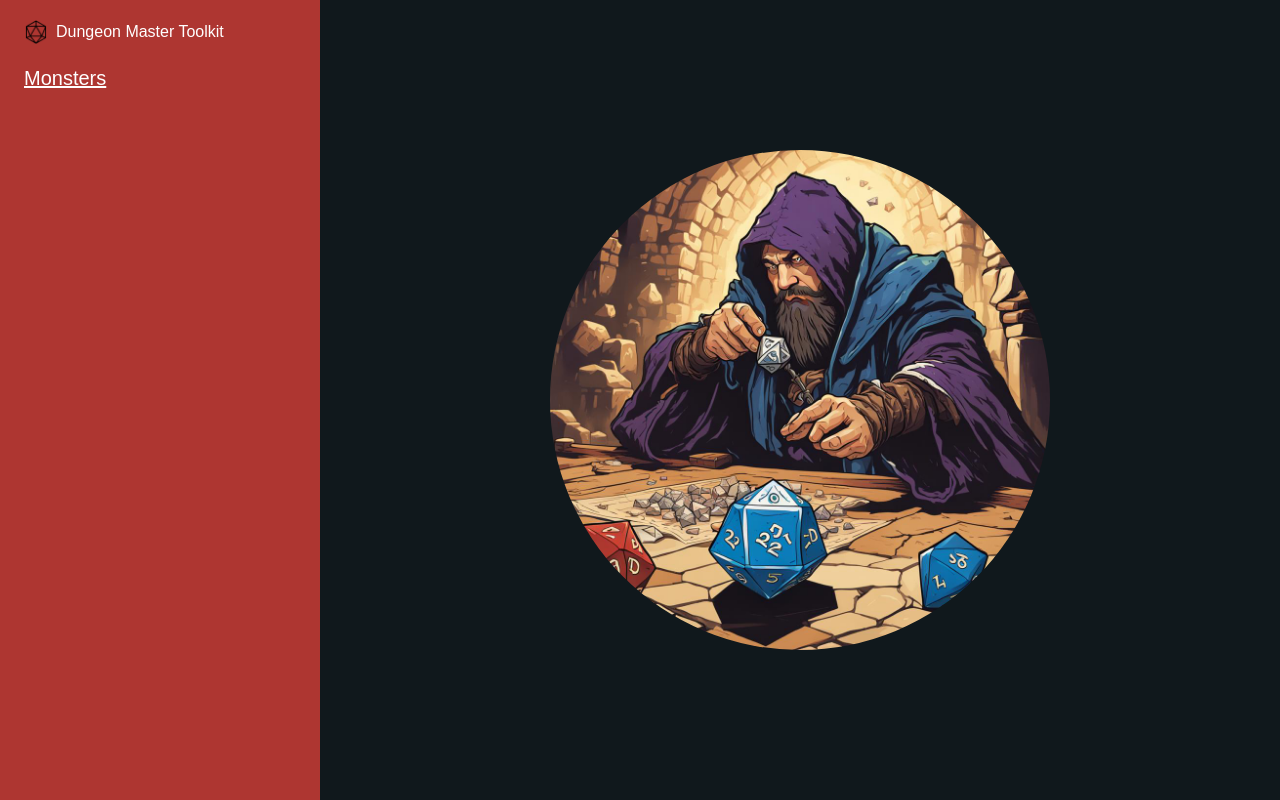
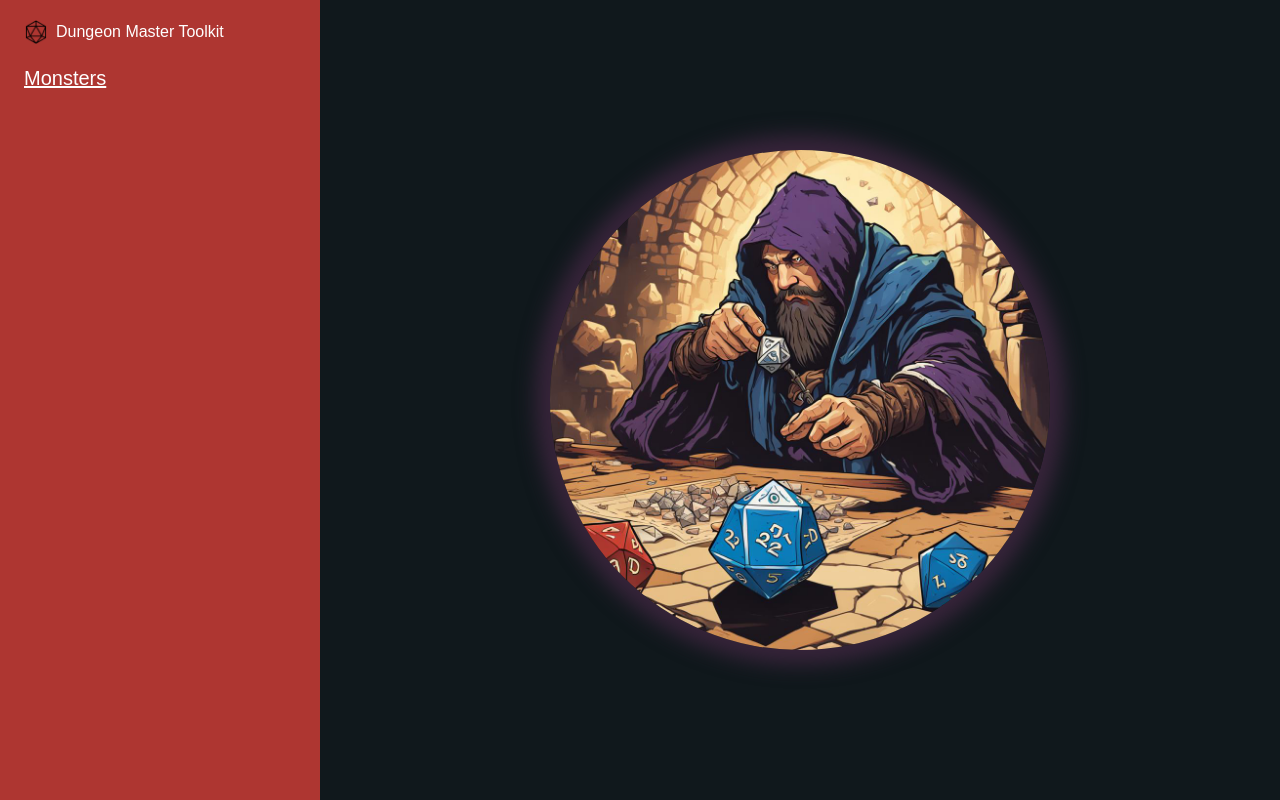
Before and after one commit to JaydenIvanovic/dmkit, a Next.js app: page / in a window 1280 px wide. Built offline with nearby package versions, Linux system fonts and the light colour scheme; a web font is replaced by a local one.

Commit message:
Add box shadow to main image

```diff
--- a/src/app/page.tsx
+++ b/src/app/page.tsx
@@ -5,7 +5,7 @@ export default function Home() {
   return (
     <div className="flex flex-col justify-center items-center w-full">
       <Image
-        className="[border-radius:100%]"
+        className="[border-radius:100%] [box-shadow:0px_0px_20px_15px_#37243a]"
         src="/images/dungeon-master.jpg"
         alt="A wizard in a dungeon rolling d20 dice"
         width={500}
```
